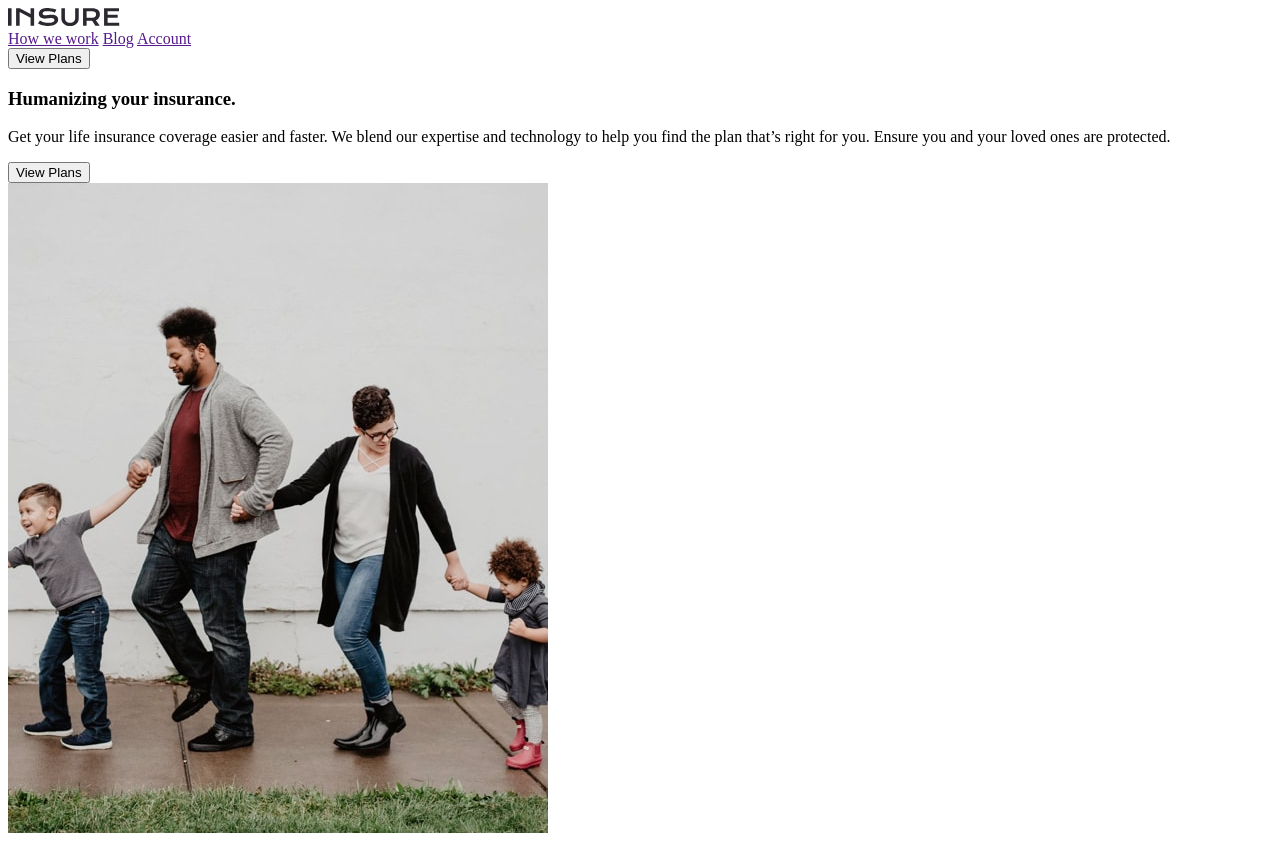
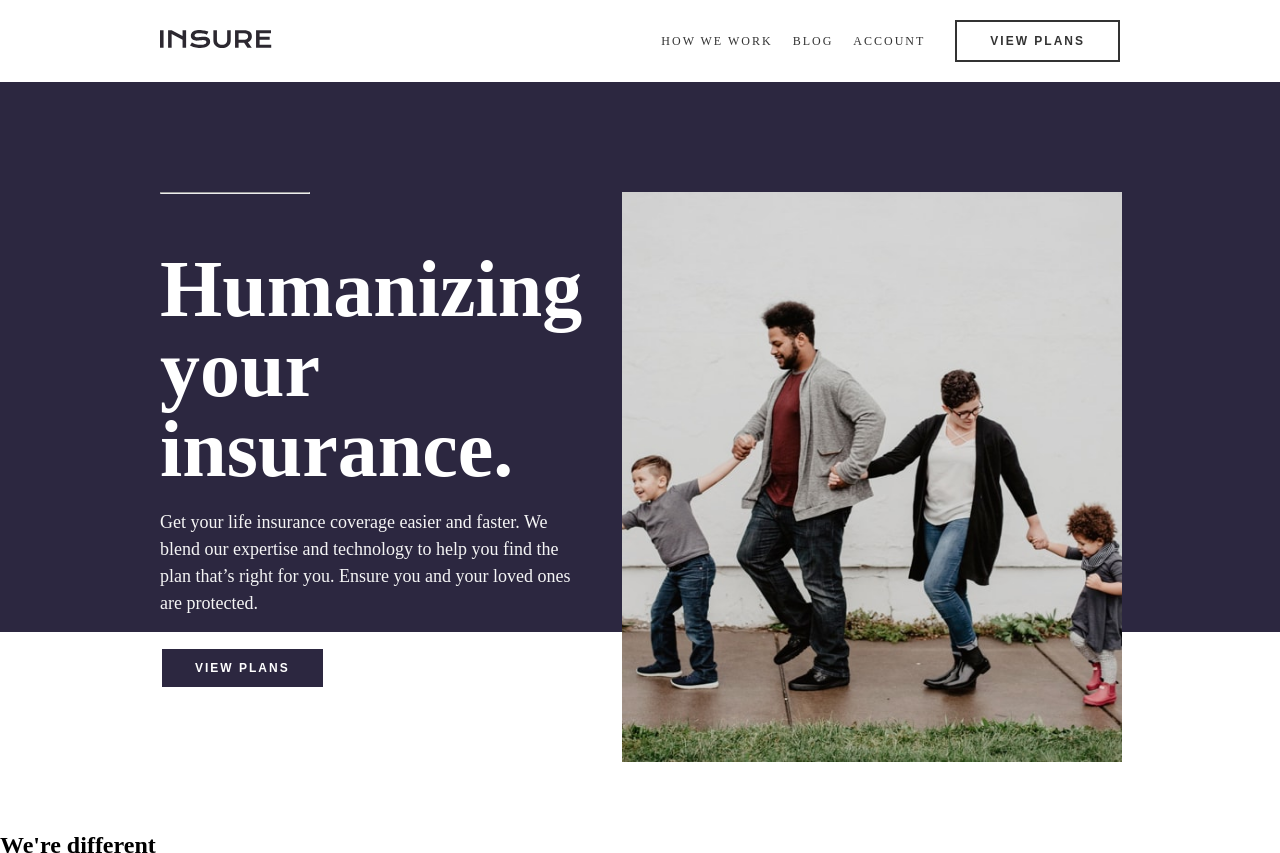
Before and after one commit to Kudatee007/insure-landing-page, a plain HTML site: page index.html in a window 1280 px wide. Shown: the top 853 px of the page. Drawn offline with Linux system fonts and the light colour scheme; files whose address does not match are found by name.

Commit message:
Add css file and styles

```diff
--- a/index.html
+++ b/index.html
@@ -9,30 +9,34 @@
       sizes="32x32"
       href="./images/favicon-32x32.png"
     />
+    <link rel="stylesheet" href="style.css">
     <title>Insure landing page</title>
   </head>
   <body>
     <header>
-      <section class="top-bar">
+      <section class="top-bar flex-between">
         <a><img src="./assets/images/logo.svg" alt="" /></a>
-        <nav>
-          <a href="">How we work</a>
-          <a href="">Blog</a>
-          <a href="">Account</a>
-        </nav>
-        <button>View Plans</button>
+        <div class="nav-bar">
+          <nav class="top-bar-nav txt-md">
+            <a href="">How we work</a>
+            <a href="">Blog</a>
+            <a href="">Account</a>
+          </nav>
+          <button class="nav-btn btn txt-md">View Plans</button>
+        <!-- <img src="./assets/images/icon-hamburger.svg" alt="" /> -->
+      </div>
       </section>
-      <section class="hero-content">
+      <section class="hero-content flex-between">
         <section>
-          <h1>Humanizing your insurance.</h1>
-          <p>
+          <hr>
+          <h1 class="title-h">Humanizing your insurance.</h1>
+          <p class="hero-p">
             Get your life insurance coverage easier and faster. We blend our
             expertise and technology to help you find the plan that’s right for
             you. Ensure you and your loved ones are protected.
           </p>
-          <button>View Plans</button>
+          <button class="view-plans-btn btn txt-md">View Plans</button>
         </section>
-        <section>
           <picture>
             <source
               media="(min-width: 800px)"
@@ -44,9 +48,8 @@
               srcset="/assets/images/image-intro-mobile.jpg"
               type="image/svg+xml"
             />
-            <img src="./assets/images/image-intro-mobile.jpg" alt="" />
+            <img src="./assets/images/image-intro-mobile.jpg" alt="" class="image-desktop"/>
           </picture>
-        </section>
       </section>
     </header>
     <main>
--- /dev/null
+++ b/style.css
@@ -0,0 +1,77 @@
+* {
+  margin: 0;
+  padding: 0;
+  box-sizing: border-box;
+}
+.flex-between {
+  display: flex;
+  justify-content: space-between;
+  padding: 20px 160px;
+}
+.btn {
+  padding: 12px 33px;
+  font-weight: bold;
+}
+.txt-md {
+    font-size: 12px;
+    letter-spacing: 2px;
+    text-transform: uppercase;
+}
+.top-bar {
+  background-color: white;
+  align-items: center;
+}
+.nav-bar {
+  display: flex;
+  justify-content: space-between;
+  gap: 30px;
+  align-items: center;
+}
+.hero-content {
+  background-color: #2C2740;
+  height: 550px;
+  gap: 40px;
+  padding-top: 110px;
+  margin-bottom: 200px;
+}
+hr {
+  width: 150px;
+}
+.image-desktop {
+  height: 570px;
+  width: 500px;
+}
+.title-h {
+  font-size: 80px;
+  line-height: 80px;
+  padding-top: 55px;
+  color: white;
+}
+.hero-p {
+  font-size: 18px;
+  color: whitesmoke;
+  line-height: 27px;
+  padding-top: 20px;
+  padding-bottom: 30px;
+}
+.view-plans-btn {
+  border: 2px solid white;
+  background-color: #2C2740;
+  color: white;
+}
+.nav-btn {
+  border: 2px solid #333;
+  background-color: white;
+  color: #333;
+}
+.top-bar-nav {
+  display: flex;
+  gap: 20px;
+}
+.top-bar-nav a {
+  text-decoration: none;
+  color: #333;
+  text-transform: uppercase;
+  /* font-size: 14px; */
+  letter-spacing: 2px;
+}
```
